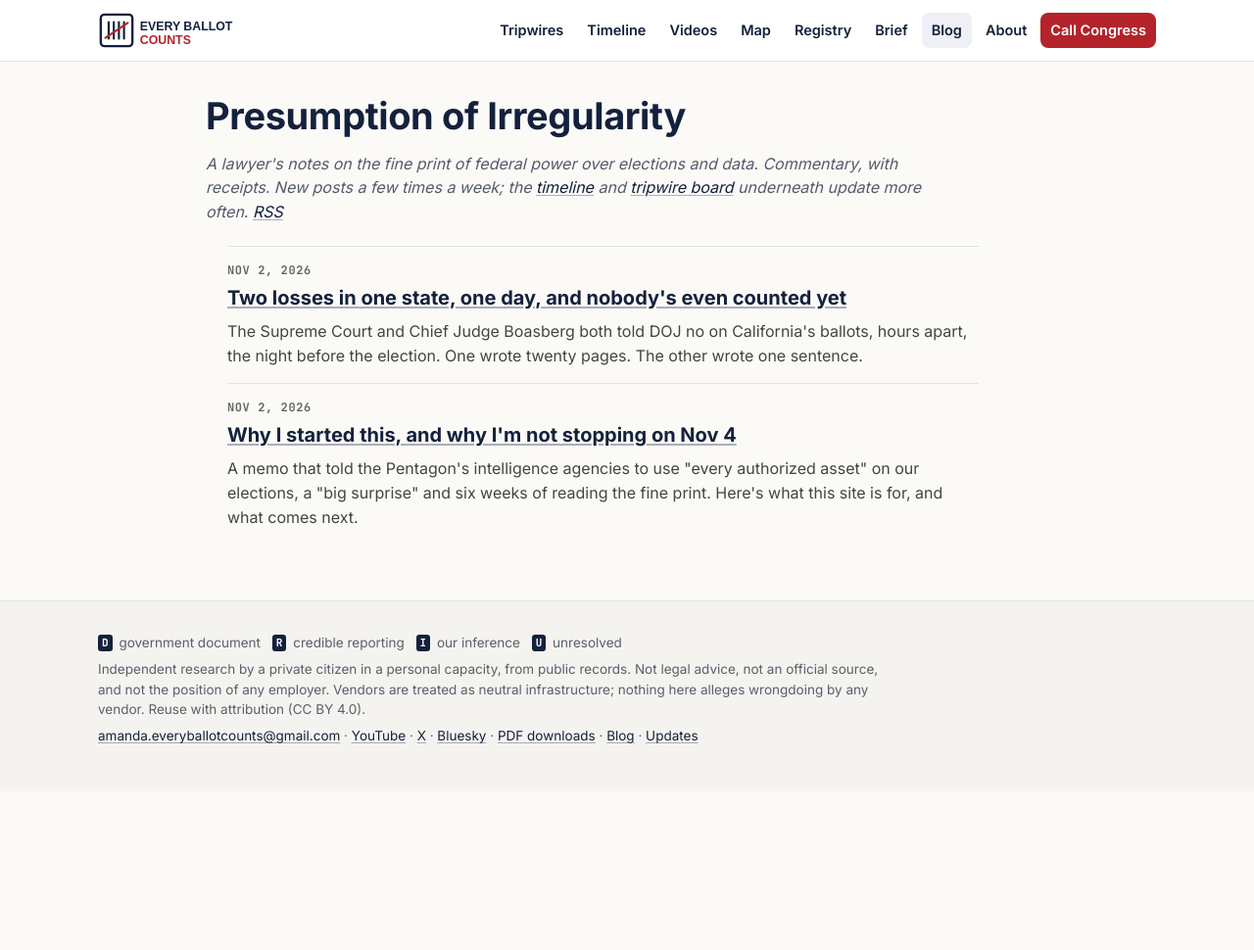
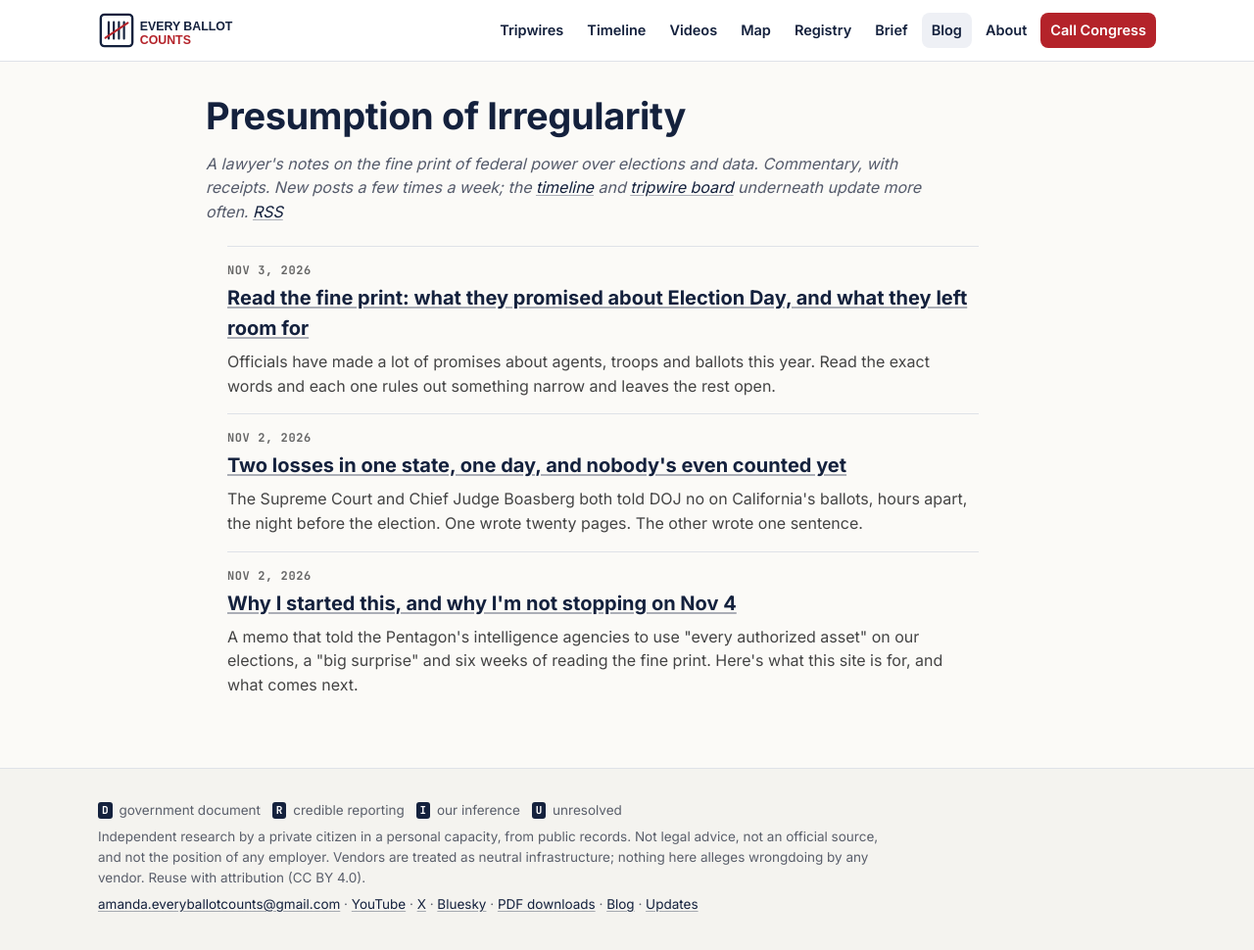
Before and after one commit to good-luck-with-that-ops/Every_Ballot_Counts, a Jekyll site: the page built from blog/index.html, in a window 1280 px wide and 980 px high. Shown: the top 970 px of the window at 98% size. Built offline with Jekyll 4.4.1, drawn with Linux system fonts in a browser that asks for light colours; part of the change alters nothing that is shown.

Commit message:
Blog: Read the fine print
Co-Authored-By: Claude Opus 5.5 <noreply@anthropic.com>
Claude-Session: https://claude.ai/code/session_01FzfMTbNVyRU7XpffsrV2HZ

```diff
--- /dev/null
+++ b/_posts/2026-11-03-read-the-fine-print.md
@@ -0,0 +1,59 @@
+---
+title: "Read the fine print: what they promised about Election Day, and what they left room for"
+date: 2026-11-03 07:55:00 -0500
+tags: [elections, phrase trail, polls, DOJ, DHS]
+description: "Officials have made a lot of promises about agents, troops and ballots this year. Read the exact words and each one rules out something narrow and leaves the rest open."
+---
+
+I've spent fifteen years reading contracts for a living, and the first thing you learn is that the promise is never the interesting part. The interesting part is what the drafter carefully left out.
+
+There's an old line in politics, usually credited to Reagan: if you're explaining, you're losing. (Yes, I'm quoting Reagan. When I say every ballot counts, I mean the big tent.)
+
+So here's a lawyer's read of what federal officials have told us to expect around this election. I'm more interested in what they're not telling us, and in what they're not *not* doing. Are they trying to avoid [the treatment DOJ got last night](/blog/2026/11/02/two-losses-one-state/) by never saying the loud part out loud? Sticking to the exact words the Attorney General said they could? Baiting nerdy pundits like me for sport?
+
+All jokes aside, we have no idea whether any of these gaps are intentional, and it wouldn't be the first time this administration said something for shock value. I'm just saying: it's an awful lot of explaining.
+
+## Four questions to ask of any promise
+
+1. **Which agency** does it name, and which does it leave out?
+2. **Which place:** the polling place, or also the drop box, election office and counting center?
+3. **Which time:** Election Day, or the weeks of counting and certification through Jan. 3?
+4. **"Will not," or only "no plans"?**
+
+## The promises
+
+**"There will be no ICE presence at polling locations."** (DHS, Feb. 2026) <span class="m">R</span>
+It names ICE. Customs and Border Protection and Border Patrol are not ICE, and at the Florida early-voting sites in October the agents people saw were Border Patrol.
+
+**"ICE is not planning operations targeting polling locations."** (DHS, July and Sept.) <span class="m">R</span>
+"Planning" is about today. "Operations" leaves out a single arrest or warrant. "Targeting" leaves out a polling place reached incidentally. "Polling locations" leaves out drop boxes, election offices and counting centers.
+
+**DHS could be at polls if there's "a threat to that polling place or we're serving a warrant on someone."** (Secretary Mullin, Sept. 1) <span class="m">R</span>
+Every exception is decided by DHS. An administrative immigration warrant is signed by an officer, not a judge.
+
+**"The Joint Force has no plans to send Federal military personnel or Federalized members of the National Guard to polling places."** (Gen. Caine, Aug. 31) <span class="m">D</span>
+"No plans" isn't "will not." "Federal" and "Federalized" leave out the Guard under a governor's control. "Polling places" leaves out counting sites after the polls close.
+
+**The FBI won't seize ballots or machines "ahead of the midterms."** (Director Patel, Oct.) <span class="m">R</span>
+"Ahead of" ends tomorrow. Counting runs for weeks after, and DOJ has already told all 50 states to preserve ballots for 22 months.
+
+**DOJ's election monitors "will not be acting as 'law enforcement personnel' ... as commonly understood."** (DOJ court filing, Oct. 28) <span class="m">D</span>
+"While monitoring" describes a role, not who the person is, and "as commonly understood" is a hedge inside a hedge. The "no agents" language covers the FBI and ICE. According to the NAACP, DEA, ATF and Bureau of Prisons staff are named without it.
+
+**"We have no plans to question or investigate people we believe to be U.S. citizens."** (DHS, in court, Oct. 21) <span class="m">D</span>
+It turns on what DHS believes. DHS's own California list treated thousands of people as "likely" noncitizens, and outside researchers found citizens on it.
+
+**The grant conditions that required running every voter and poll worker through SAVE were rescinded, but "will immediately become effective" if the court order is vacated.** (FEMA, Oct. 7) <span class="m">D</span>
+They're suspended, not withdrawn.
+
+**And the law itself.** Federal law bars bringing "troops or armed men" to a place where an election is held "unless such force be necessary to repel armed enemies of the United States" (18 U.S.C. 592). <span class="m">D</span> My read: the exception turns on a foreign enemy, and this year the government has described election threats as foreign attacks over and over. <span class="m">I</span>
+
+## Not every gap is a plan
+
+Lawyers hedge by habit. Some of these gaps are probably just careful drafting. But when promise after promise leaves out the same things (other agencies, the counting center, the weeks after Election Day), that's where I'd watch.
+
+The good news so far is that the courts have been the ones closing gaps. As of last night, five courts, including the Supreme Court, have ruled against DOJ's push to hold or set aside ballots before the count. Court orders have edges too, though: the nine-state ban on DHS election field operations ends when polls close tonight.
+
+The full table, with sources, is on the [phrase trail](/phrase-trail/). What to watch for today is on the [tripwire board](/tripwires/).
+
+— Amanda
--- a/updates.md
+++ b/updates.md
@@ -4,6 +4,7 @@ permalink: /updates.html
 ---
 # Updates
 
+- **2026-11-03:** New blog post: [Read the fine print](blog/2026/11/03/read-the-fine-print/), what officials promised about Election Day and what the wording leaves open.
 - **2026-11-02 (late):** New blog post: [Two losses in one state, one day](blog/2026/11/02/two-losses-one-state/), on the Supreme Court's and Chief Judge Boasberg's rulings against DOJ on California's ballots.
 - **2026-11-02 (night):** The [phrase trail](phrase-trail/) leads with the phrase families we watch again; the promises table is below the ledger. Supreme Court denial added to the board and timeline.
 - **2026-11-02:** New blog, [Presumption of Irregularity](blog/): commentary with links to the evidence, a few posts a week. First post: why this project exists and why it continues after Election Day. New short: the Election Day field guide.
```
